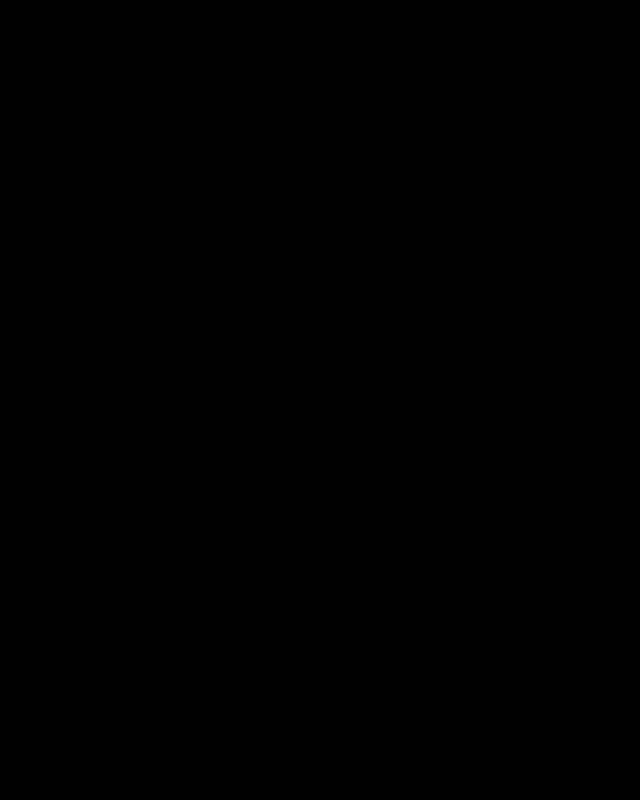
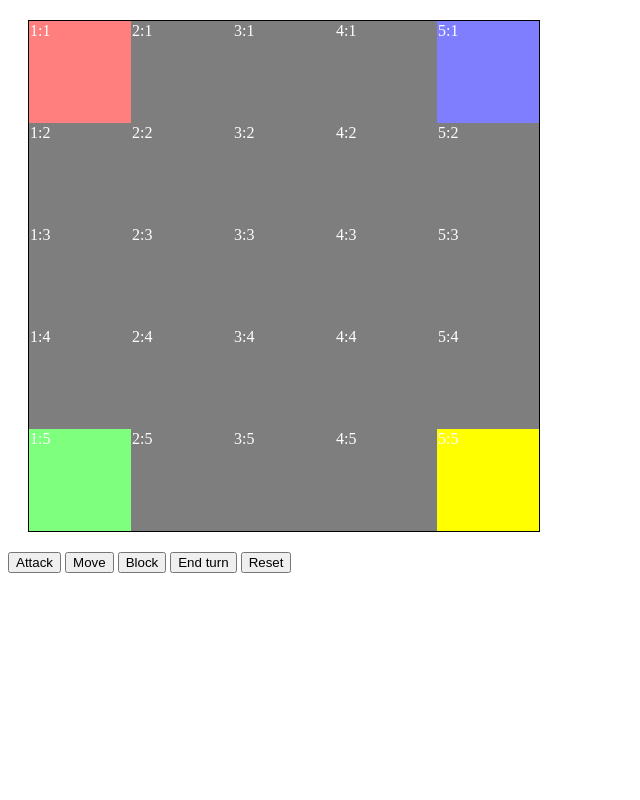
Before and after one commit to xsat/knightstournament.herokuapp.com, a PHP site: page / in a window 1280 px wide. Before the commit the part shown is empty. Shown: the whole page, without its empty margins (0-640 px from the left). Run offline with PHP 8.4, Linux system fonts and the light colour scheme; some libraries are stand-ins or nearby versions.

Commit message:
Basic js

```diff
--- a/public/css/styles.css
+++ b/public/css/styles.css
@@ -1,10 +1,58 @@
-body, html {
+ul.grid {
+    list-style: none;
+    width: 510px;
+    height: 510px;
+    position: relative;
+    border: 1px solid;
+    padding: 0;
+    margin: 20px;
+}
+ul.grid li {
+    width: 100px;
+    height: 100px;
+    border: 1px solid #000;
+    float: left;
     padding: 0;
     margin: 0;
+    opacity: 0.5;
+    cursor: pointer;
     background-color: #000;
-    width: 100%;
-    height: 100%;
-    text-align: center;
     color: #fff;
-    font-size: 1em;
 }
+ul.grid li:not(.active):hover {
+    opacity: 0.7;
+}
+ul.grid li.active {
+    opacity: 1;
+}
+ul.grid li.available {
+    border-color: #fff;
+}
+ul.grid.red li.available {
+    border-color: #f00;
+}
+ul.grid.green li.available {
+    border-color: #0f0;
+}
+ul.grid.blue li.available {
+    border-color: #00f;
+}
+ul.grid.yellow li.available {
+    border-color: #ff0;
+}
+ul.grid li.red {
+    background-color: #f00;
+    border-color: #f00;
+}
+ul.grid li.green {
+    background-color: #0f0;
+    border-color: #0f0;
+}
+ul.grid li.blue {
+    background-color: #00f;
+    border-color: #00f;
+}
+ul.grid li.yellow {
+    background-color: #ff0;
+    border-color: #ff0;
+}
--- a/public/index.php
+++ b/public/index.php
@@ -8,8 +8,18 @@
     <meta property="og:title" content="It's your game - KnightsTournament" />
     <meta property="og:type" content="website" />
     <meta property="og:url" content="https://knightstournament.herokuapp.com/" />
-    <link rel="stylesheet" href="/css/styles.css" type="text/css" />
+    <link rel="stylesheet" href="/css/styles.css?v<?= rand() ?>" type="text/css" />
 </head>
 <body>
-    <div class="container"></div>
+    <div class="container">
+        <ul class="grid"></ul>
+        <button type="button" class="attack">Attack</button>
+        <button type="button" class="move">Move</button>
+        <button type="button" class="block">Block</button>
+        <button type="button" class="end">End turn</button>
+        <button type="button" class="reset">Reset</button>
+    </div>
+    <script src="https://code.jquery.com/jquery-1.12.4.js" type="application/javascript"></script>
+    <script src="https://code.jquery.com/ui/1.12.1/jquery-ui.js" type="application/javascript"></script>
+    <script src="/js/main.js?v<?= rand() ?>" type="application/javascript"></script>
 </body>
--- /dev/null
+++ b/public/js/main.js
@@ -0,0 +1,121 @@
+function Game() {
+    this.container = $('.container');
+    this.grid = this.container.find('.grid');
+    this.states = {
+        default:1,
+        attack:2,
+        block:3,
+        move:4
+    };
+    this.state = this.states.default;
+    this.init();
+    this.events();
+}
+
+Game.prototype.init = function() {
+    for (var y = 1; y <= 5; y++) {
+        for (var x = 1; x <= 5; x++) {
+            this.grid.append(this.item(x, y));
+        }
+    }
+
+    this.getItem(1, 1).addClass('red');
+    this.getItem(1, 5).addClass('green');
+    this.getItem(5, 1).addClass('blue');
+    this.getItem(5, 5).addClass('yellow');
+
+    this.activeColor = 'yellow';
+    this.grid.addClass(this.activeColor);
+    this.activeItem = this.getItem(5, 5).addClass('active');
+};
+
+Game.prototype.item = function(x, y) {
+    return $('<li>', {
+        x: x,
+        y: y
+    }).text(x +':' + y);
+};
+
+Game.prototype.events = function() {
+    this.container.on('click', '.attack', $.proxy(this.attack, this));
+    this.container.on('click', '.move', $.proxy(this.move, this));
+    this.container.on('click', '.block', $.proxy(this.block, this));
+    this.container.on('click', '.end', $.proxy(this.end, this));
+    this.container.on('click', '.reset', $.proxy(this.reset, this));
+    this.container.on('click', '.available', $.proxy(this.available, this));
+};
+
+Game.prototype.attack = function() {
+    this.toggleState(this.states.attack);
+};
+
+Game.prototype.move = function() {
+    this.toggleState(this.states.move);
+};
+
+Game.prototype.block = function() {
+    this.toggleState(this.states.default);
+};
+
+Game.prototype.end = function() {
+    this.toggleState(this.states.default);
+};
+
+Game.prototype.reset = function() {
+    this.toggleState(this.states.default);
+};
+
+Game.prototype.available = function(e) {
+    this.toggleState(this.states.default);
+    var $this = $(e.target);
+    this.moveItem($this.attr('x'), $this.attr('y'));
+};
+
+Game.prototype.toggleState = function(state) {
+    if (this.state == state) {
+        this.state = this.states.default;
+    } else {
+        this.state = state;
+    }
+
+    this.toggleAvailable();
+};
+
+Game.prototype.toggleAvailable = function() {
+    if (this.state == this.states.default) {
+        this.grid.find('.available').removeClass('available');
+    } else {
+        var x = this.activeItem.attr('x') * 1,
+            y = this.activeItem.attr('y') * 1,
+            selector = '';
+
+        selector += this.getSelector(x - 1, y - 1) + ',';
+        selector += this.getSelector(x, y - 1) + ',';
+        selector += this.getSelector(x + 1, y - 1) + ',';
+        selector += this.getSelector(x + 1, y) + ',';
+        selector += this.getSelector(x + 1, y + 1) + ',';
+        selector += this.getSelector(x, y + 1) + ',';
+        selector += this.getSelector(x - 1, y + 1) + ',';
+        selector += this.getSelector(x - 1, y);
+
+        this.grid.find(selector).addClass('available');
+    }
+};
+
+Game.prototype.getItem = function(x, y) {
+    return this.grid.find(this.getSelector(x, y));
+};
+
+Game.prototype.getSelector = function(x, y) {
+    return '[x="' + x + '"][y="' + y + '"]';
+};
+
+Game.prototype.moveItem = function(x, y) {
+    this.activeItem.removeClass(this.activeColor).removeClass('active');
+    this.activeItem = this.getItem(x, y)
+        .addClass(this.activeColor).addClass('active');
+};
+
+$(document).ready(function() {
+    new Game();
+});
```
Also changed, not shown: app/server/Main.php (line endings or trailing spaces).
